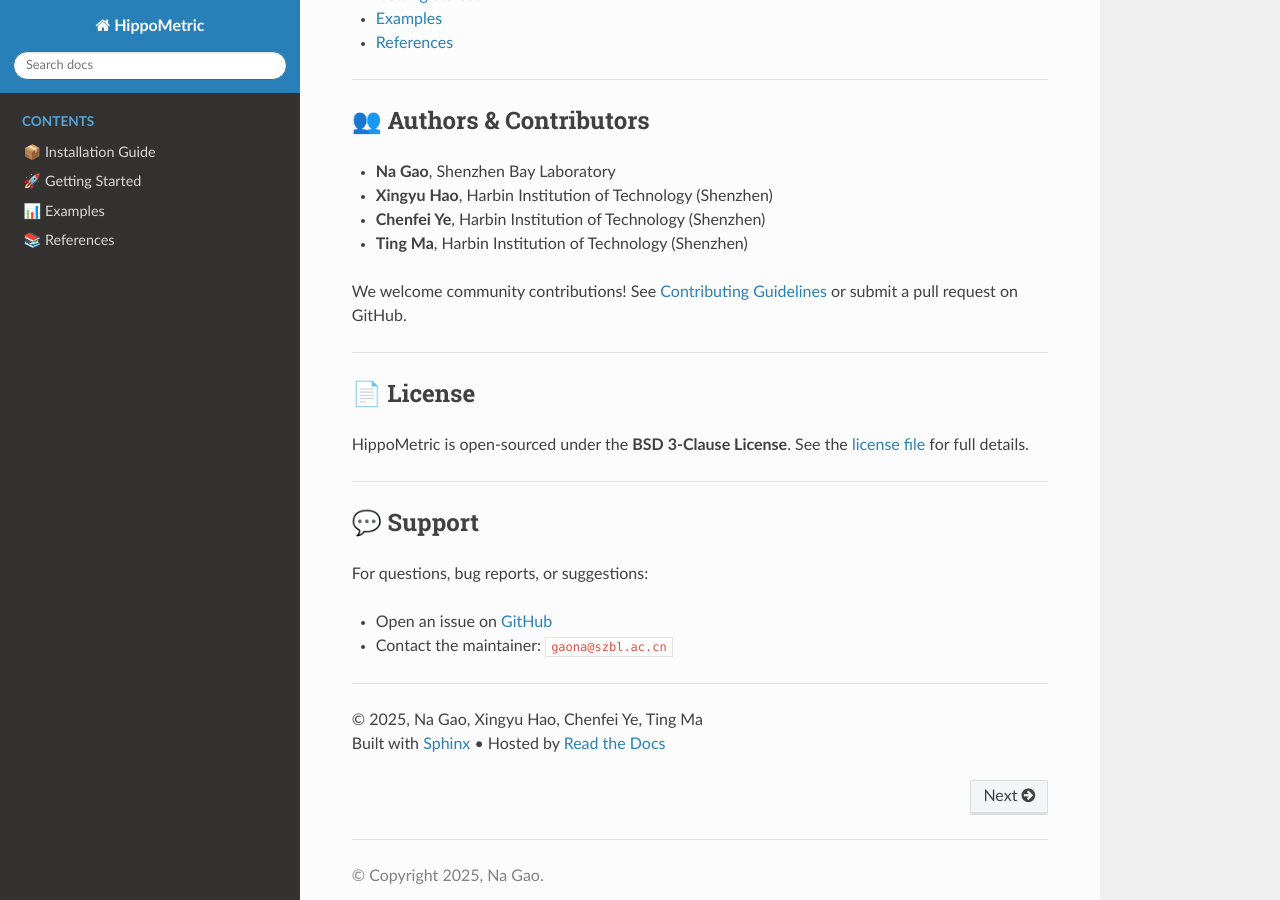
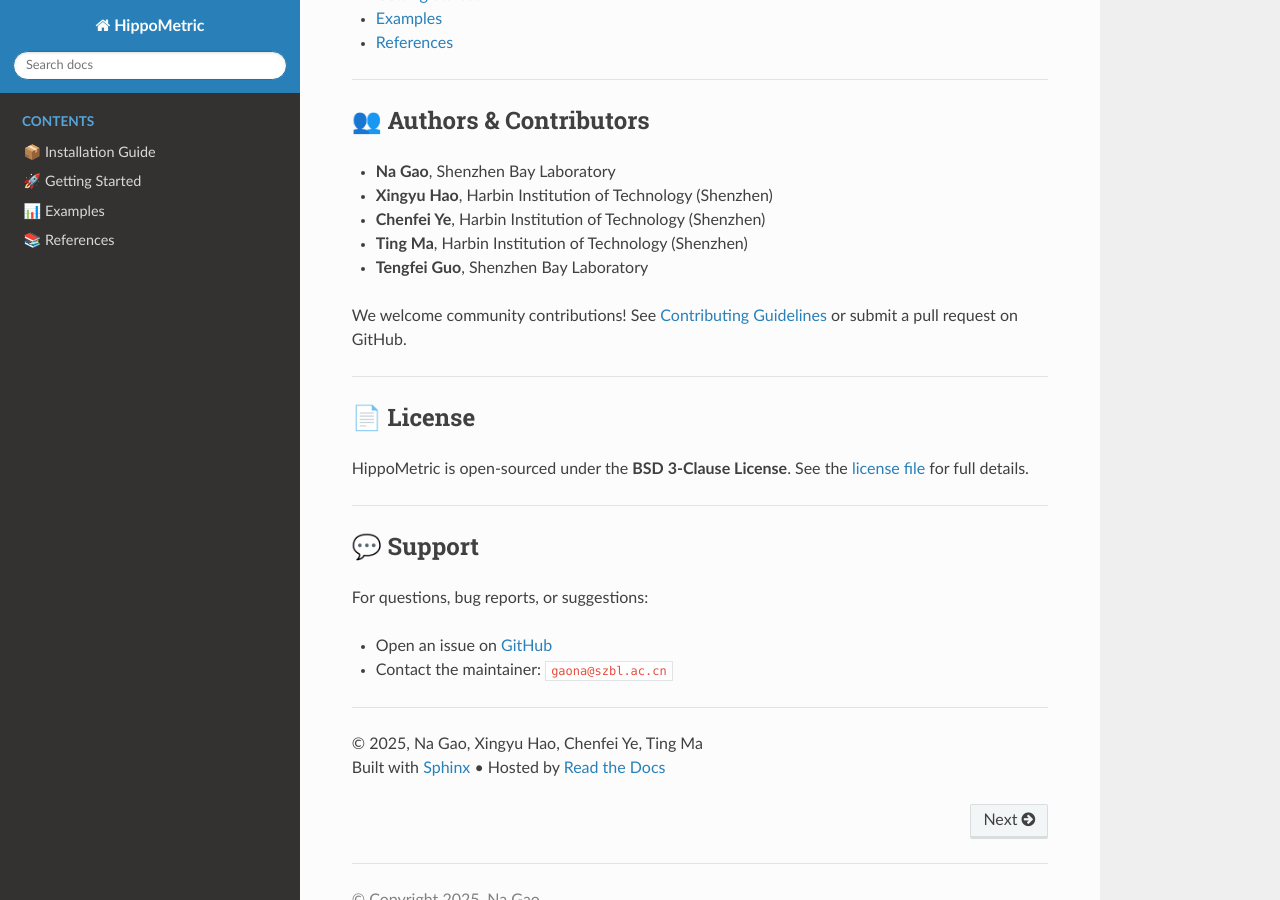
Before and after one commit to calliegao/HippoMetric-case-by-case-, a Sphinx documentation site: the page built from docs/index.md, in a window 1280 px wide and 900 px high, scrolled down 1267 px. Built offline with Sphinx 7.4.7 and the Read the Docs theme 3.1.0, drawn with Linux system fonts in a browser that asks for light colours.

Commit message:
Update index.md

```diff
--- a/docs/index.md
+++ b/docs/index.md
@@ -46,6 +46,7 @@ HippoMetric is designed for researchers in neuroimaging and computational anatom
 - **Xingyu Hao**, Harbin Institution of Technology (Shenzhen)
 - **Chenfei Ye**, Harbin Institution of Technology (Shenzhen)
 - **Ting Ma**, Harbin Institution of Technology (Shenzhen)
+- **Tengfei Guo**, Shenzhen Bay Laboratory
 
 We welcome community contributions! See [Contributing Guidelines](contributing.md) or submit a pull request on GitHub.
 
```
